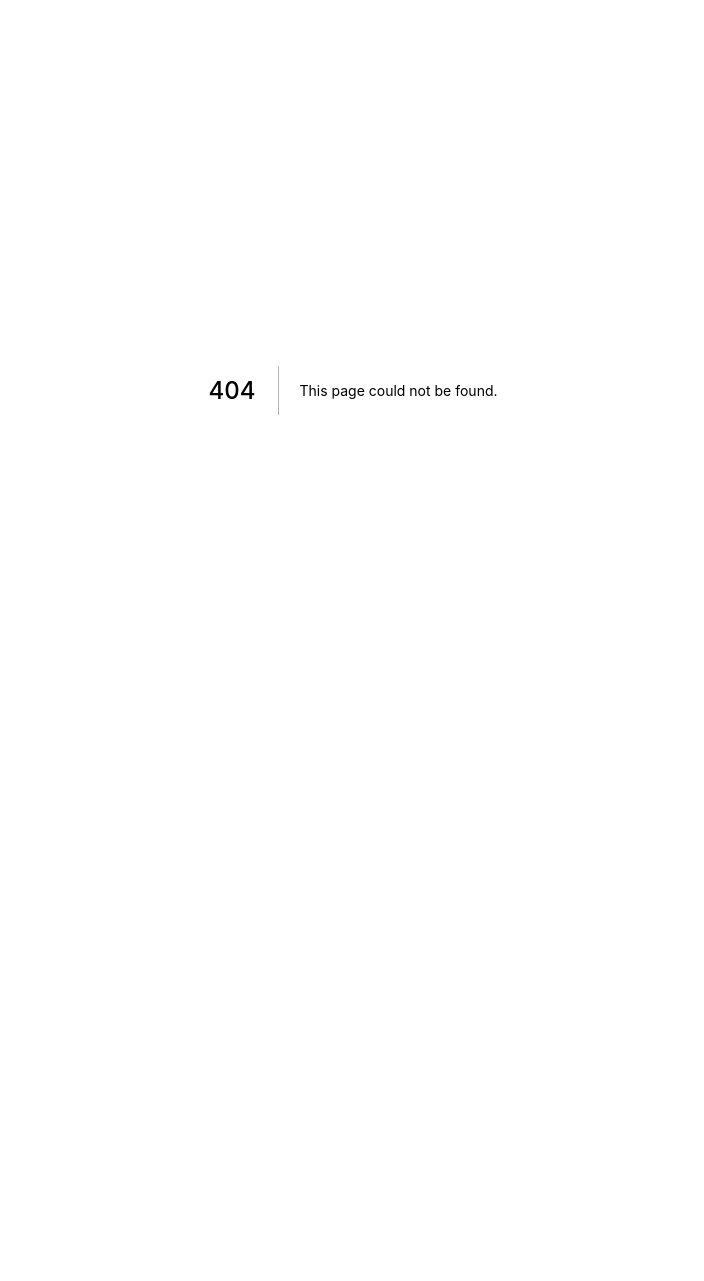
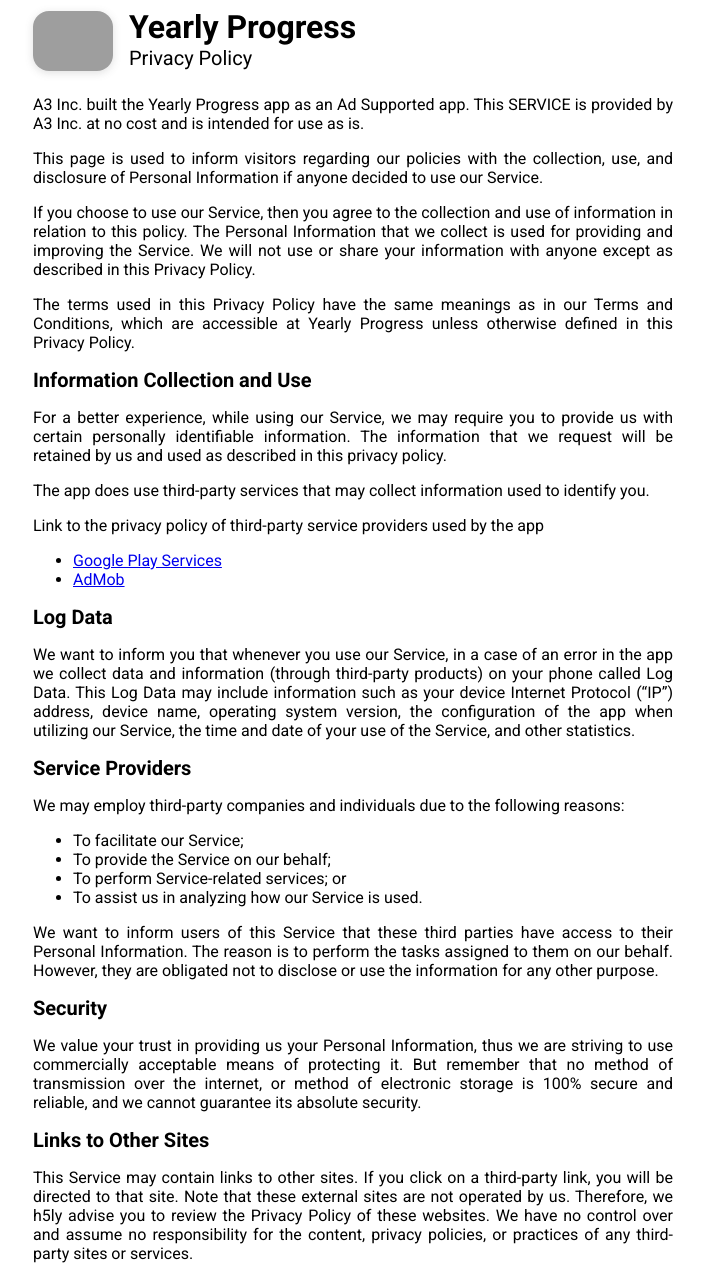
Before and after one commit to a2ke5e1/a3group-co-in, a Next.js app: page /yearly_progress/privacy_policy in a window 1280 px wide. Before the commit this address had no page. Shown: the top 1281 px of the page, without its empty margins (287-991 px from the left). Before the commit the page ends 800 px from the top, so only its background shows below. Built offline with nearby package versions, Linux system fonts and the light colour scheme; grey boxes are pictures that could not be loaded.

Commit message:
Updated Privacy Policy

```diff
--- /dev/null
+++ b/pages/yearly_progress/privacy_policy.tsx
@@ -0,0 +1,151 @@
+import {NextPage} from "next";
+import styles from "../../styles/yearly_progress/Privacy.module.css"
+import Head from "next/head";
+
+
+const Privacy_policy: NextPage = () => {
+    return (
+        <div>
+
+            <Head>
+                <title>Yearly Progress - Privacy Policy</title>
+            </Head>
+            <div className={styles.body}>
+                <div className={styles.title}>
+                    <img
+                        src={"https://play-lh.googleusercontent.com/SxZPrpX_9O2WxFiI067oHMRxsRS0Ozz6clBvao5lrH2SA-lG7vXs8rU_Rf7BHz0CZ0YO=w240-h480-rw"}
+                        className={styles.shadow}/>
+                    <div>
+                        <h1>Yearly Progress</h1>
+                        <h2>Privacy Policy</h2>
+                    </div>
+                </div>
+                <div>
+                    <p>
+                        A3 Inc. built the Yearly Progress app as
+                        an Ad Supported app. This SERVICE is provided by
+                        A3 Inc. at no cost and is intended for use as
+                        is.
+                    </p>
+                    <p>
+                        This page is used to inform visitors regarding our
+                        policies with the collection, use, and disclosure of Personal
+                        Information if anyone decided to use our Service.
+                    </p>
+                    <p>
+                        If you choose to use our Service, then you agree to
+                        the collection and use of information in relation to this
+                        policy. The Personal Information that we collect is
+                        used for providing and improving the Service. We will not use or share your information with
+                        anyone except as described in this Privacy Policy.
+                    </p>
+                    <p>
+                        The terms used in this Privacy Policy have the same meanings
+                        as in our Terms and Conditions, which are accessible at
+                        Yearly Progress unless otherwise defined in this Privacy Policy.
+                    </p>
+                    <p><h5>Information Collection and Use</h5></p>
+                    <p>
+                        For a better experience, while using our Service, we
+                        may require you to provide us with certain personally
+                        identifiable information. The information that
+                        we request will be retained by us and used as described in this privacy policy.
+                    </p>
+                    <div><p>
+                        The app does use third-party services that may collect
+                        information used to identify you.
+                    </p> <p>
+                        Link to the privacy policy of third-party service providers used
+                        by the app
+                    </p>
+                        <ul>
+                            <li><a href="https://www.google.com/policies/privacy/" target="_blank"
+                                   rel="noopener noreferrer">Google
+                                Play Services</a></li>
+                            <li><a href="https://support.google.com/admob/answer/6128543?hl=en" target="_blank"
+                                   rel="noopener noreferrer">AdMob</a></li>
+                        </ul>
+                    </div>
+                    <p><h5>Log Data</h5></p>
+                    <p>
+                        We want to inform you that whenever you
+                        use our Service, in a case of an error in the app
+                        we collect data and information (through third-party
+                        products) on your phone called Log Data. This Log Data may
+                        include information such as your device Internet Protocol
+                        (“IP”) address, device name, operating system version, the
+                        configuration of the app when utilizing our Service,
+                        the time and date of your use of the Service, and other
+                        statistics.
+                    </p>
+                    <p><h5>Service Providers</h5></p>
+                    <p>
+                        We may employ third-party companies and
+                        individuals due to the following reasons:
+                    </p>
+                    <ul>
+                        <li>To facilitate our Service;</li>
+                        <li>To provide the Service on our behalf;</li>
+                        <li>To perform Service-related services; or</li>
+                        <li>To assist us in analyzing how our Service is used.</li>
+                    </ul>
+                    <p>
+                        We want to inform users of this Service
+                        that these third parties have access to their Personal
+                        Information. The reason is to perform the tasks assigned to
+                        them on our behalf. However, they are obligated not to
+                        disclose or use the information for any other purpose.
+                    </p>
+                    <p><h5>Security</h5></p>
+                    <p>
+                        We value your trust in providing us your
+                        Personal Information, thus we are striving to use commercially
+                        acceptable means of protecting it. But remember that no method
+                        of transmission over the internet, or method of electronic
+                        storage is 100% secure and reliable, and we cannot
+                        guarantee its absolute security.
+                    </p>
+                    <p><h5>Links to Other Sites</h5></p>
+                    <p>
+                        This Service may contain links to other sites. If you click on
+                        a third-party link, you will be directed to that site. Note
+                        that these external sites are not operated by us.
+                        Therefore, we h5ly advise you to review the
+                        Privacy Policy of these websites. We have
+                        no control over and assume no responsibility for the content,
+                        privacy policies, or practices of any third-party sites or
+                        services.
+                    </p>
+                    <p><h5>Children’s Privacy</h5></p>
+                    <div><p>
+                        These Services do not address anyone under the age of 13.
+                        We do not knowingly collect personally
+                        identifiable information from children under 13 years of age. In the case
+                        we discover that a child under 13 has provided
+                        us with personal information, we immediately
+                        delete this from our servers. If you are a parent or guardian
+                        and you are aware that your child has provided us with
+                        personal information, please contact us so that
+                        we will be able to do the necessary actions.
+                    </p></div>
+                    <p><h5>Changes to This Privacy Policy</h5></p>
+                    <p>
+                        We may update our Privacy Policy from
+                        time to time. Thus, you are advised to review this page
+                        periodically for any changes. We will
+                        notify you of any changes by posting the new Privacy Policy on
+                        this page.
+                    </p> <p>This policy is effective as of 2022-06-21</p>
+                    <p><h5>Contact Us</h5></p>
+                    <p>
+                        If you have any questions or suggestions about our
+                        Privacy Policy, do not hesitate to contact us at a3gang03@gmail.com.
+                    </p>
+                </div>
+
+            </div>
+        </div>
+    )
+}
+
+export default Privacy_policy
```
